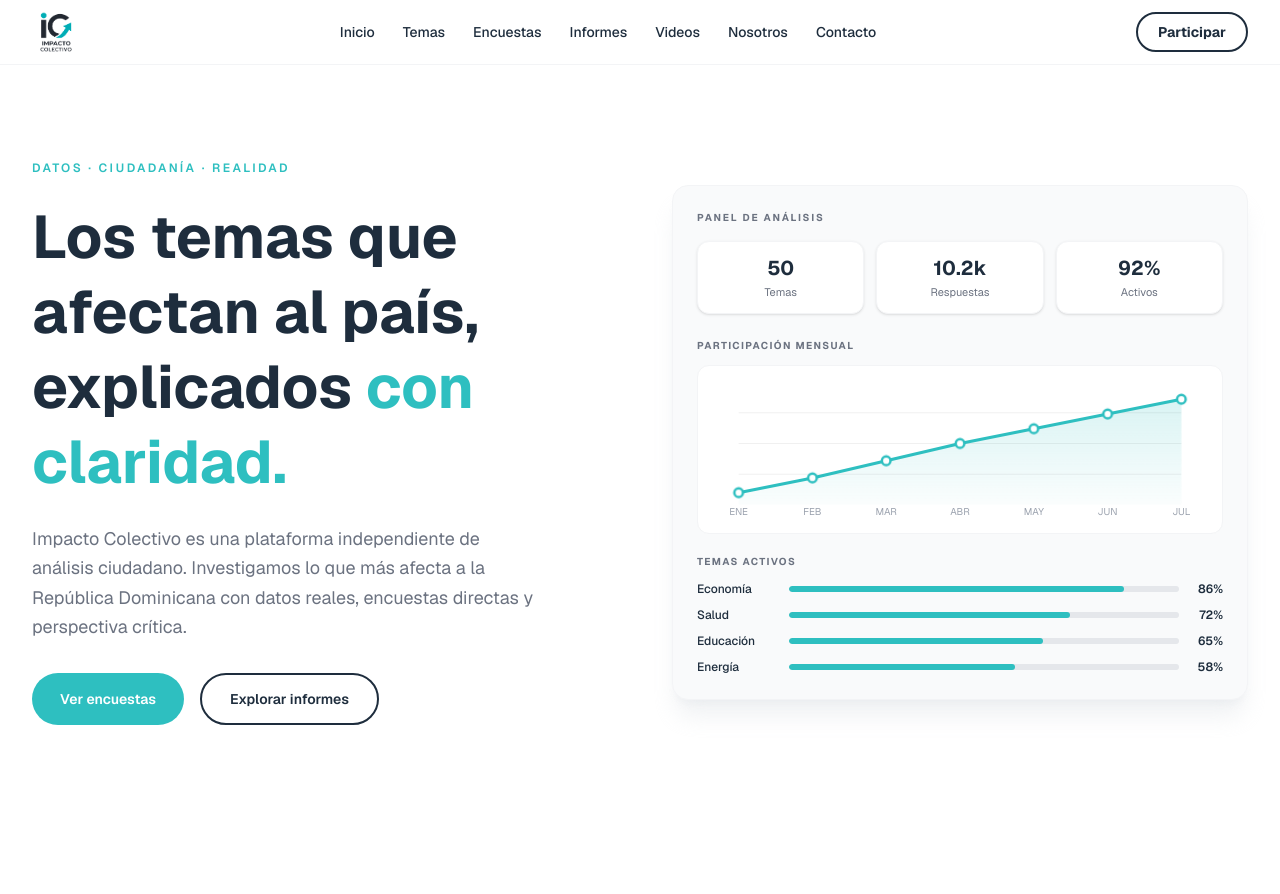
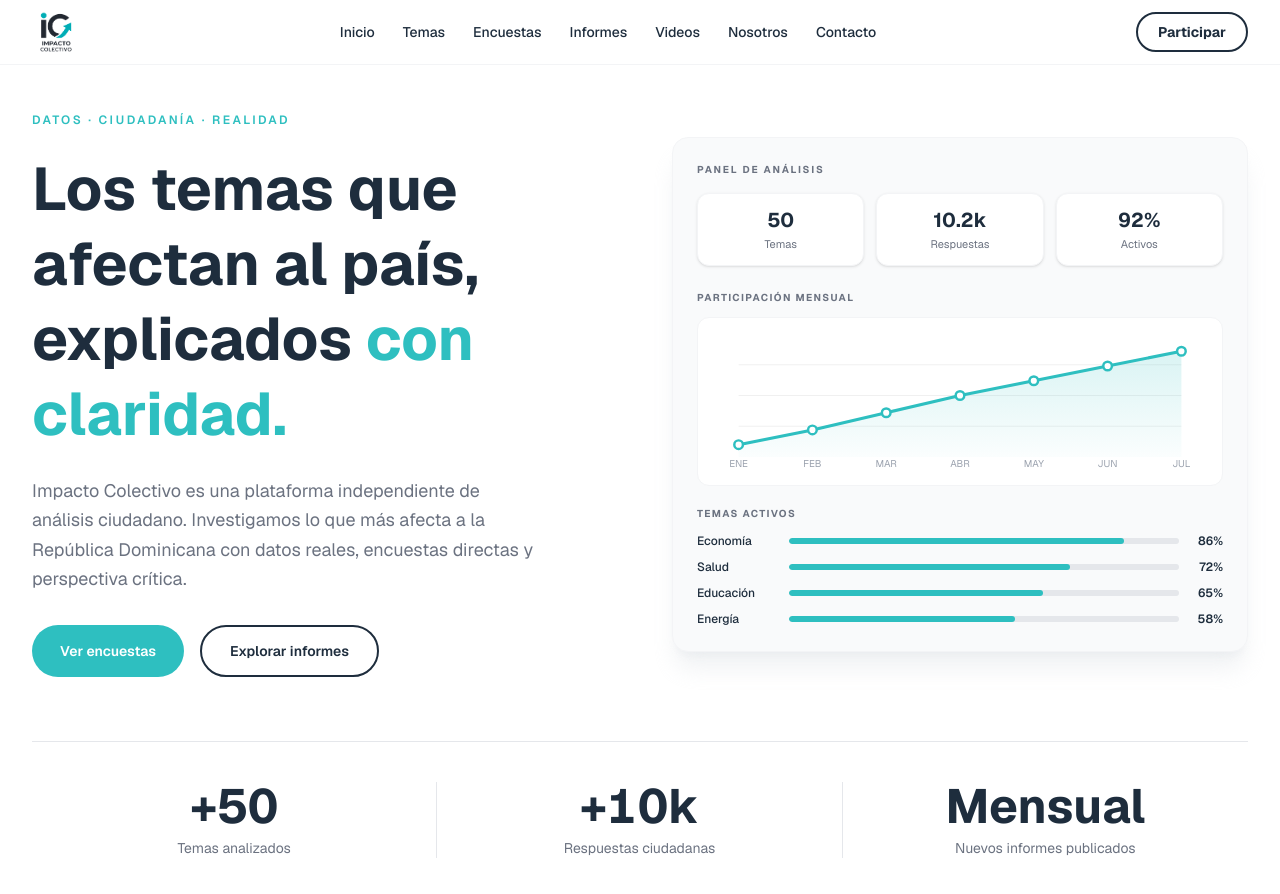
Before and after one commit to Nico200209/Impacto-Colectivo, a Next.js app: page / in a window 1280 px wide. Shown: the top 894 px of the page. Before the commit the page ends 821 px from the top, so only its background shows below. Built offline with nearby package versions, Linux system fonts and the light colour scheme.

Commit message:
Fixed Con Inicio

```diff
--- a/components/sections/Inicio.tsx
+++ b/components/sections/Inicio.tsx
@@ -1,4 +1,73 @@
 "use client";
+
+import { useEffect, useRef, useState } from "react";
+
+/* ── Fires once when the element enters the viewport ── */
+function useInView<T extends Element>(threshold = 0.2) {
+  const ref = useRef<T>(null);
+  const [inView, setInView] = useState(false);
+
+  useEffect(() => {
+    const el = ref.current;
+    if (!el) return;
+    const observer = new IntersectionObserver(
+      ([entry]) => {
+        if (entry.isIntersecting) {
+          setInView(true);
+          observer.disconnect();
+        }
+      },
+      { threshold }
+    );
+    observer.observe(el);
+    return () => observer.disconnect();
+  }, [threshold]);
+
+  return [ref, inView] as const;
+}
+
+/* ── Counts from 0 to target once enabled ── */
+function useCountUp(target: number, duration = 1400, delay = 0, enabled = false) {
+  const [value, setValue] = useState(0);
+
+  useEffect(() => {
+    if (!enabled) return;
+    const timer = setTimeout(() => {
+      const start = performance.now();
+      const tick = (now: number) => {
+        const progress = Math.min((now - start) / duration, 1);
+        const eased = 1 - Math.pow(1 - progress, 3);
+        setValue(Math.round(eased * target));
+        if (progress < 1) requestAnimationFrame(tick);
+      };
+      requestAnimationFrame(tick);
+    }, delay);
+    return () => clearTimeout(timer);
+  }, [enabled, target, duration, delay]);
+
+  return value;
+}
+
+/* ── Types out text one character at a time once enabled ── */
+function useTypewriter(text: string, delay = 0, speed = 80, enabled = false) {
+  const [displayed, setDisplayed] = useState("");
+
+  useEffect(() => {
+    if (!enabled) return;
+    let i = 0;
+    const timer = setTimeout(() => {
+      const interval = setInterval(() => {
+        setDisplayed(text.slice(0, i + 1));
+        i++;
+        if (i >= text.length) clearInterval(interval);
+      }, speed);
+      return () => clearInterval(interval);
+    }, delay);
+    return () => clearTimeout(timer);
+  }, [enabled, text, delay, speed]);
+
+  return displayed;
+}
 
 const topics = [
   { label: "Economía",  pct: 86 },
@@ -7,42 +76,42 @@ const topics = [
   { label: "Energía",   pct: 58 },
 ];
 
-/* Simple static SVG polyline points for a rising chart */
 const chartPoints = "20,90 80,78 140,64 200,50 260,38 320,26 380,14";
 const areaPath    = "M20,90 80,78 140,64 200,50 260,38 320,26 380,14 L380,100 L20,100 Z";
 
 export default function Inicio() {
+  const [heroRef,  heroInView]  = useInView<HTMLDivElement>(0.15);
+  const [panelRef, panelInView] = useInView<HTMLDivElement>(0.2);
+  const [statsRef, statsInView] = useInView<HTMLDivElement>(0.4);
+
+  const count50  = useCountUp(50, 1400, 0,   statsInView);
+  const count10k = useCountUp(10, 1400, 150, statsInView);
+  const typeword = useTypewriter("Mensual", 300, 75, statsInView);
+
   return (
-    <section
-      id="inicio"
-      className="min-h-screen flex items-center pt-16 bg-white"
-    >
-      <div className="max-w-7xl mx-auto px-4 sm:px-6 lg:px-8 w-full py-16 lg:py-24">
+    <section id="inicio" className="min-h-screen flex items-center pt-16 bg-white">
+      <div className="max-w-7xl mx-auto px-4 sm:px-6 lg:px-8 w-full py-8 lg:py-12">
         <div className="grid grid-cols-1 lg:grid-cols-2 gap-12 lg:gap-16 items-center">
 
           {/* ── Left: Content ── */}
-          <div className="flex flex-col gap-6">
-            {/* Overline */}
-            <p className="animate-reveal text-xs font-semibold tracking-[0.2em] uppercase text-[#2EBFC0]">
+          <div ref={heroRef} className="flex flex-col gap-6">
+            <p className={`text-xs font-semibold tracking-[0.2em] uppercase text-[#2EBFC0] transition-none ${heroInView ? "animate-reveal" : "opacity-0"}`}>
               Datos · Ciudadanía · Realidad
             </p>
 
-            {/* Heading */}
-            <h1 className="animate-reveal-d1 text-4xl sm:text-5xl lg:text-6xl font-bold leading-tight text-[#1E2D3D]">
+            <h1 className={`text-4xl sm:text-5xl lg:text-6xl font-bold leading-tight text-[#1E2D3D] ${heroInView ? "animate-reveal-d1" : "opacity-0"}`}>
               Los temas que afectan al país, explicados{" "}
               <span className="text-[#2EBFC0]">con claridad.</span>
             </h1>
 
-            {/* Description */}
-            <p className="animate-reveal-d2 text-base sm:text-lg text-[#6B7280] leading-relaxed max-w-lg">
+            <p className={`text-base sm:text-lg text-[#6B7280] leading-relaxed max-w-lg ${heroInView ? "animate-reveal-d2" : "opacity-0"}`}>
               Impacto Colectivo es una plataforma independiente de análisis
               ciudadano. Investigamos lo que más afecta a la República
               Dominicana con datos reales, encuestas directas y perspectiva
               crítica.
             </p>
 
-            {/* CTA Buttons */}
-            <div className="animate-reveal-d3 flex flex-wrap gap-4 pt-2">
+            <div className={`flex flex-wrap gap-4 pt-2 ${heroInView ? "animate-reveal-d3" : "opacity-0"}`}>
               <a
                 href="#encuestas"
                 className="inline-flex items-center px-7 py-3.5 rounded-full bg-[#2EBFC0] text-white
@@ -63,10 +132,9 @@ export default function Inicio() {
           </div>
 
           {/* ── Right: Data Panel ── */}
-          <div className="animate-reveal-d4">
+          <div ref={panelRef} className={panelInView ? "animate-reveal-d2" : "opacity-0"}>
             <div className="bg-gray-50 rounded-2xl p-6 shadow-xl shadow-gray-200/60 border border-gray-100">
 
-              {/* Panel header */}
               <p className="text-[10px] font-bold tracking-[0.18em] uppercase text-[#6B7280] mb-4">
                 Panel de Análisis
               </p>
@@ -74,13 +142,13 @@ export default function Inicio() {
               {/* Stats row */}
               <div className="grid grid-cols-3 gap-3 mb-6">
                 {[
-                  { value: "50",    label: "Temas",      cls: "animate-stat-1" },
-                  { value: "10.2k", label: "Respuestas", cls: "animate-stat-2" },
-                  { value: "92%",   label: "Activos",    cls: "animate-stat-3" },
-                ].map(({ value, label, cls }) => (
+                  { value: "50",    label: "Temas",      delay: "animate-stat-1" },
+                  { value: "10.2k", label: "Respuestas", delay: "animate-stat-2" },
+                  { value: "92%",   label: "Activos",    delay: "animate-stat-3" },
+                ].map(({ value, label, delay }) => (
                   <div
                     key={label}
-                    className={`${cls} bg-white rounded-xl p-3 text-center border border-gray-100 shadow-sm`}
+                    className={`bg-white rounded-xl p-3 text-center border border-gray-100 shadow-sm ${panelInView ? delay : "opacity-0"}`}
                   >
                     <p className="text-xl font-bold text-[#1E2D3D]">{value}</p>
                     <p className="text-[11px] text-[#6B7280] mt-0.5">{label}</p>
@@ -94,23 +162,10 @@ export default function Inicio() {
               </p>
               <div className="bg-white rounded-xl p-4 border border-gray-100 mb-5">
                 <svg viewBox="0 0 400 110" className="w-full h-auto" aria-hidden="true">
-                  {/* Grid lines */}
                   {[25, 50, 75].map((y) => (
-                    <line
-                      key={y}
-                      x1="20" y1={y} x2="380" y2={y}
-                      stroke="#f0f0f0" strokeWidth="1"
-                    />
+                    <line key={y} x1="20" y1={y} x2="380" y2={y} stroke="#f0f0f0" strokeWidth="1" />
                   ))}
 
-                  {/* Area fill */}
-                  <path
-                    d={areaPath}
-                    fill="url(#chartGradient)"
-                    className="animate-chart-fill"
-                  />
-
-                  {/* Gradient definition */}
                   <defs>
                     <linearGradient id="chartGradient" x1="0" y1="0" x2="0" y2="1">
                       <stop offset="0%" stopColor="#2EBFC0" stopOpacity="0.18" />
@@ -118,7 +173,15 @@ export default function Inicio() {
                     </linearGradient>
                   </defs>
 
-                  {/* Animated line */}
+                  <path
+                    d={areaPath}
+                    fill="url(#chartGradient)"
+                    style={{
+                      opacity: panelInView ? 1 : 0,
+                      transition: "opacity 0.8s ease-out 1.4s",
+                    }}
+                  />
+
                   <polyline
                     points={chartPoints}
                     fill="none"
@@ -126,10 +189,13 @@ export default function Inicio() {
                     strokeWidth="2.5"
                     strokeLinecap="round"
                     strokeLinejoin="round"
-                    className="animate-draw-line"
+                    style={{
+                      strokeDasharray: 600,
+                      strokeDashoffset: panelInView ? 0 : 600,
+                      transition: "stroke-dashoffset 1.4s cubic-bezier(0.25, 0.46, 0.45, 0.94) 0.4s",
+                    }}
                   />
 
-                  {/* Dots on line points */}
                   {chartPoints.split(" ").map((pt, i) => {
                     const [x, y] = pt.split(",").map(Number);
                     return (
@@ -139,22 +205,16 @@ export default function Inicio() {
                         fill="white"
                         stroke="#2EBFC0"
                         strokeWidth="2"
-                        className="animate-chart-fill"
+                        style={{
+                          opacity: panelInView ? 1 : 0,
+                          transition: `opacity 0.3s ease-out ${1.2 + i * 0.1}s`,
+                        }}
                       />
                     );
                   })}
 
-                  {/* X-axis labels */}
                   {["ENE","FEB","MAR","ABR","MAY","JUN","JUL"].map((m, i) => (
-                    <text
-                      key={m}
-                      x={20 + i * 60}
-                      y={108}
-                      textAnchor="middle"
-                      fontSize="8"
-                      fill="#9CA3AF"
-                      fontFamily="inherit"
-                    >
+                    <text key={m} x={20 + i * 60} y={108} textAnchor="middle" fontSize="8" fill="#9CA3AF" fontFamily="inherit">
                       {m}
                     </text>
                   ))}
@@ -171,8 +231,11 @@ export default function Inicio() {
                     <span className="text-xs text-[#1E2D3D] font-medium w-20 shrink-0">{label}</span>
                     <div className="flex-1 bg-gray-200 rounded-full h-1.5 overflow-hidden">
                       <div
-                        className={`h-full bg-[#2EBFC0] rounded-full animate-bar animate-bar-${i + 1}`}
-                        style={{ "--bar-width": `${pct}%` } as React.CSSProperties}
+                        className="h-full bg-[#2EBFC0] rounded-full"
+                        style={{
+                          width: panelInView ? `${pct}%` : "0%",
+                          transition: `width 0.9s cubic-bezier(0.25, 0.46, 0.45, 0.94) ${1.6 + i * 0.15}s`,
+                        }}
                       />
                     </div>
                     <span className="text-xs font-semibold text-[#1E2D3D] w-8 text-right">{pct}%</span>
@@ -183,6 +246,24 @@ export default function Inicio() {
           </div>
 
         </div>
+
+        {/* ── Bottom stats strip ── */}
+        <div
+          ref={statsRef}
+          className="mt-16 pt-10 border-t border-gray-200 grid grid-cols-1 sm:grid-cols-3 divide-y sm:divide-y-0 sm:divide-x divide-gray-200"
+        >
+          {[
+            { value: `+${count50}`,   label: "Temas analizados",           cls: statsInView ? "animate-stat-1" : "opacity-0" },
+            { value: `+${count10k}k`, label: "Respuestas ciudadanas",      cls: statsInView ? "animate-stat-2" : "opacity-0" },
+            { value: typeword || " ", label: "Nuevos informes publicados",  cls: statsInView ? "animate-stat-3" : "opacity-0" },
+          ].map(({ value, label, cls }) => (
+            <div key={label} className={`${cls} flex flex-col items-center py-6 sm:py-0 gap-1`}>
+              <span className="text-4xl sm:text-5xl font-bold text-[#1E2D3D] tabular-nums">{value}</span>
+              <span className="text-sm text-[#6B7280] mt-1">{label}</span>
+            </div>
+          ))}
+        </div>
+
       </div>
     </section>
   );
```
